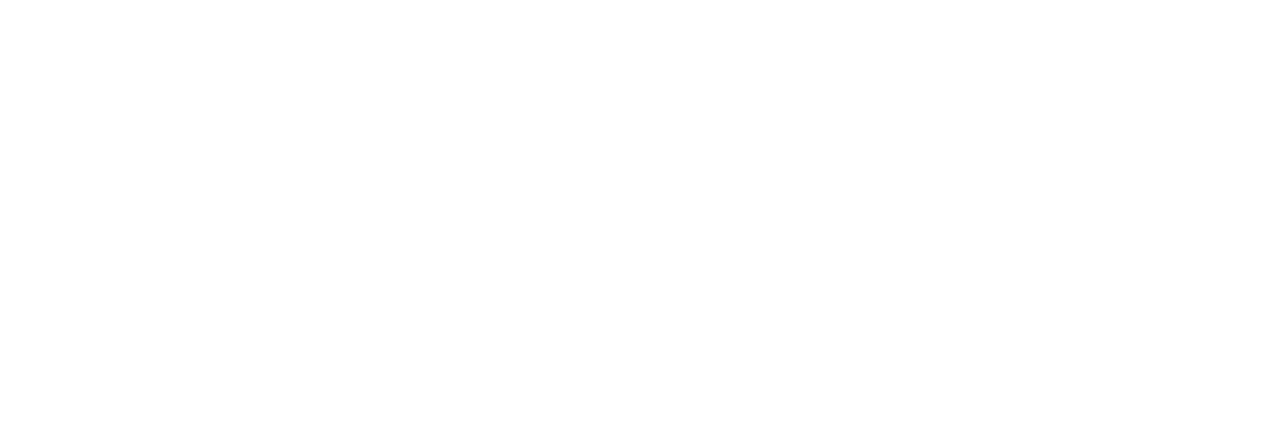
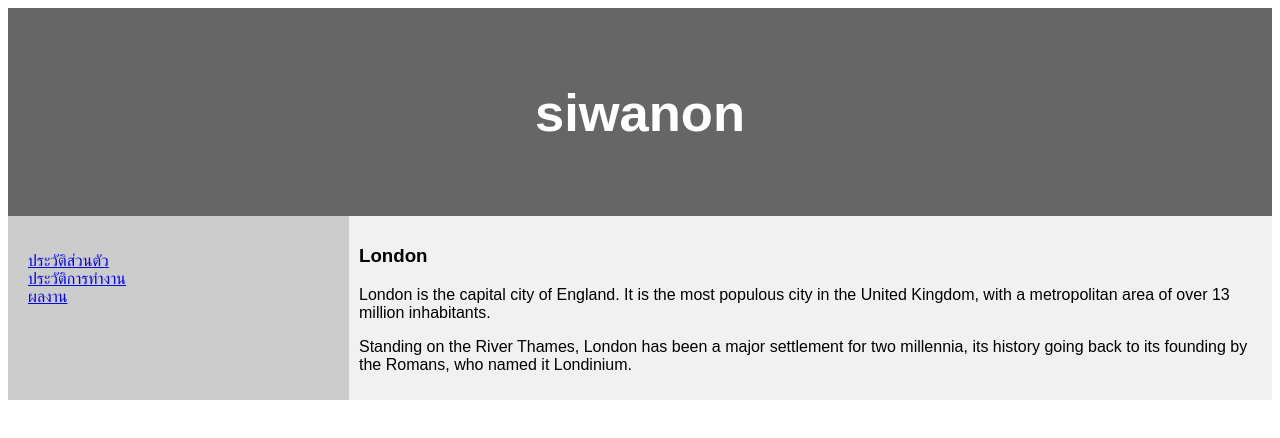
Before and after one commit to thnadol0005/thnadol0005, a plain HTML site: page index.html in a window 1280 px wide. Drawn offline with Linux system fonts and the light colour scheme.

Commit message:
Add files via upload

```diff
--- a/index.html
+++ b/index.html
@@ -1,11 +1,36 @@
 <!DOCTYPE html>
 <html lang="en">
+
 <head>
     <meta charset="UTF-8">
     <meta name="viewport" content="width=device-width, initial-scale=1.0">
     <title>Document</title>
+    <link rel="stylesheet" href="styie.css">
 </head>
+
 <body>
+    <!--ส่วนหัวเว็บไซต์-->
+    <header>
+        <h2>siwanon</h2>
+    </header>
 
+    <section>
+        <nav>
+            <ul>
+                <li><a href="#">ประวัติส่วนตัว</a></li>
+                <li><a href="#">ประวัติการทำงาน</a></li>
+                <li><a href="#">ผลงาน</a></li>
+            </ul>
+        </nav>
+        <article>
+            <h1>London</h1>
+            <p>London is the capital city of England. It is the most populous city in the  United Kingdom, with a
+                metropolitan area of over 13 million inhabitants.</p>
+            <p>Standing on the River Thames, London has been a major settlement for two millennia, its history going
+                back to its founding by the Romans, who named it Londinium.</p>
+
+          </article>
+    </section>
 </body>
+
 </html>
--- /dev/null
+++ b/styie.css
@@ -0,0 +1,64 @@
+<style>
+ {
+  box-sizing: border-box;
+}
+
+body {
+  font-family: Arial, Helvetica, sans-serif;
+}
+
+/* Style the header */
+header {
+  background-color: #666;
+  padding: 30px;
+  text-align: center;
+  font-size: 35px;
+  color: white;
+}
+
+/* Container for flexboxes */
+section {
+  display: -webkit-flex;
+  display: flex;
+}
+
+/* Style the navigation menu */
+nav {
+  -webkit-flex: 1;
+  -ms-flex: 1;
+  flex: 1;
+  background: #ccc;
+  padding: 20px;
+}
+
+/* Style the list inside the menu */
+nav ul {
+  list-style-type: none;
+  padding: 0;
+}
+
+/* Style the content */
+article {
+  -webkit-flex: 3;
+  -ms-flex: 3;
+  flex: 3;
+  background-color: #f1f1f1;
+  padding: 10px;
+}
+
+/* Style the footer */
+footer {
+  background-color: #777;
+  padding: 10px;
+  text-align: center;
+  color: white;
+}
+
+/* Responsive layout - makes the menu and the content (inside the section) sit on top of each other instead of next to each other */
+@media (max-width: 600px) {
+  section {
+    -webkit-flex-direction: column;
+    flex-direction: column;
+  }
+}
+</style>
```
